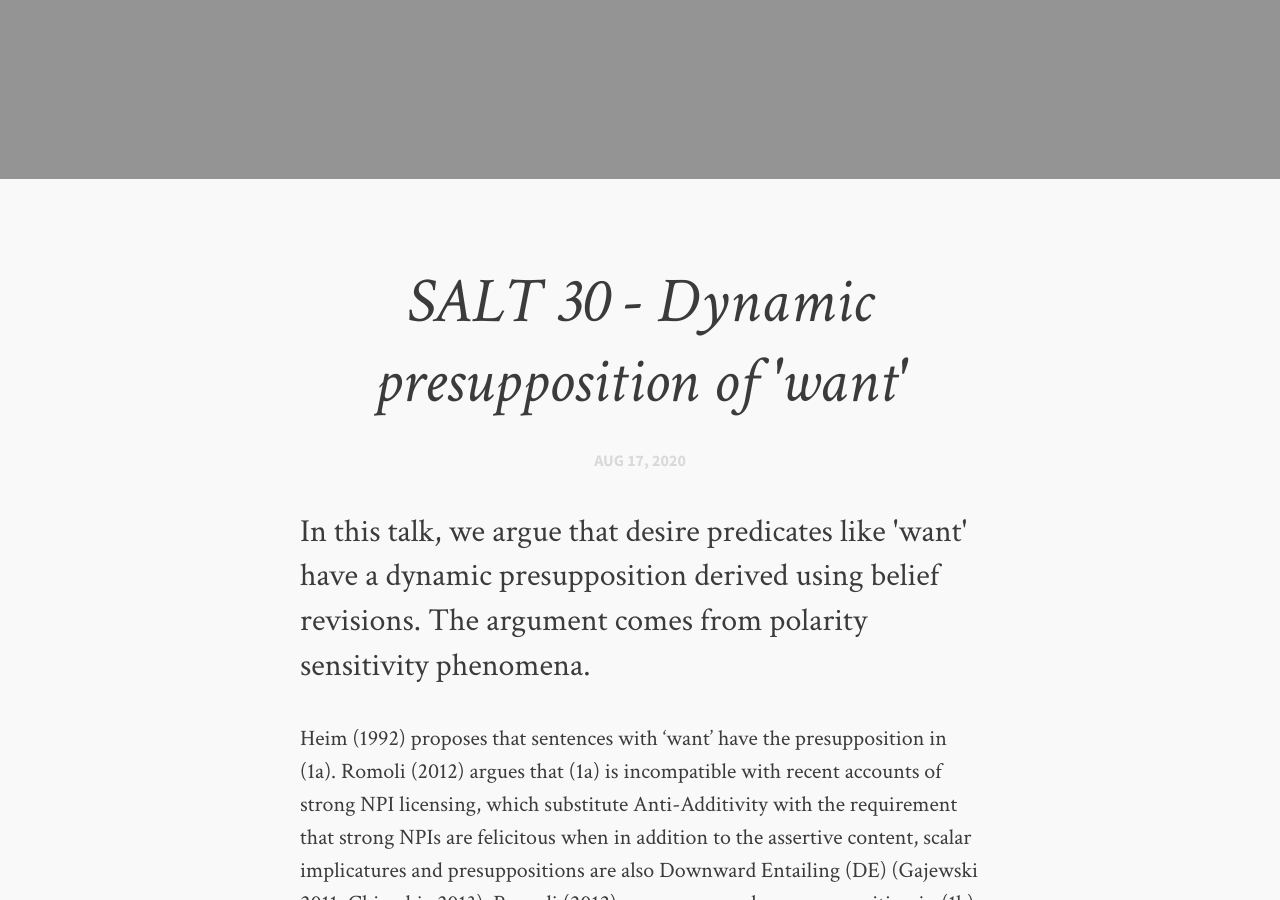
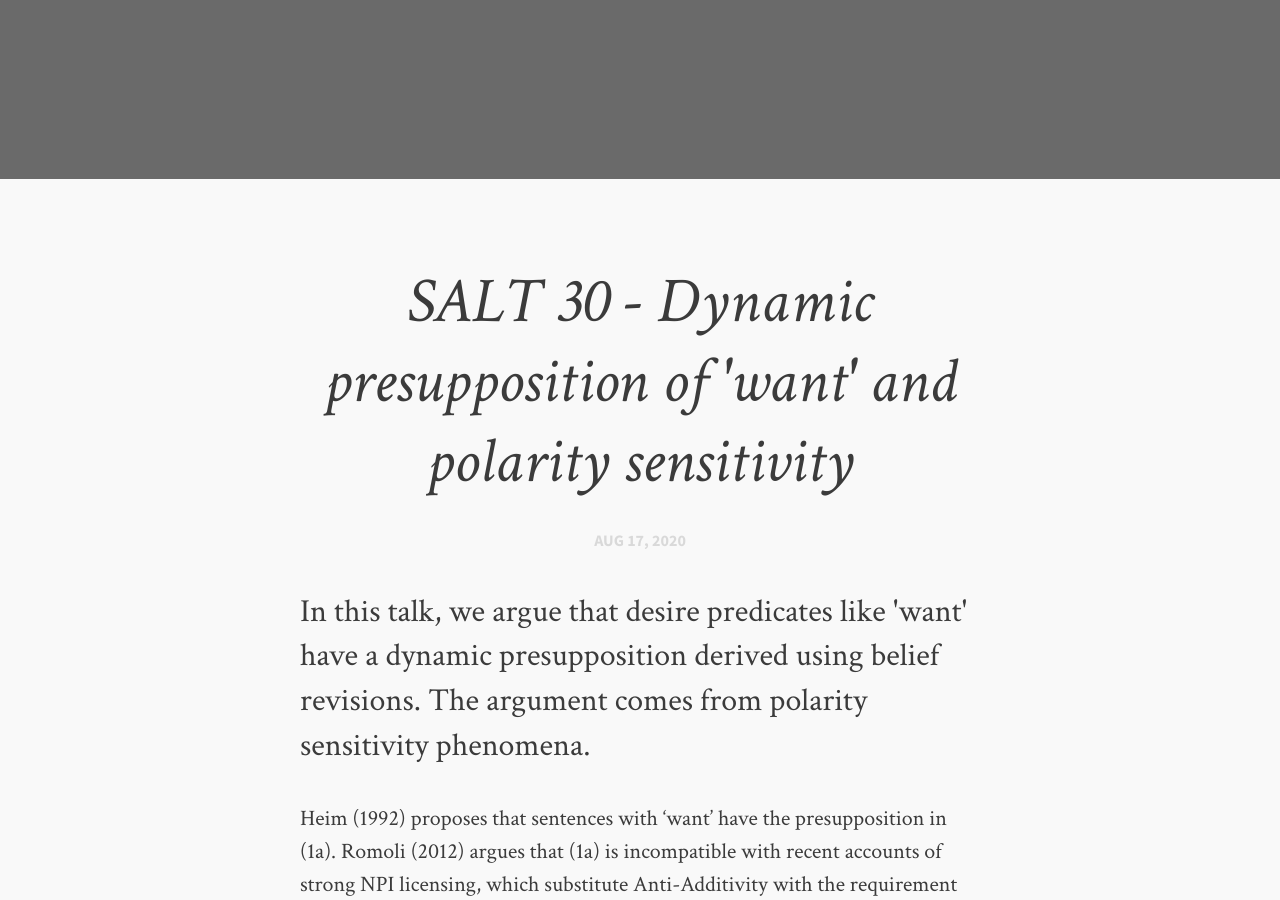
Before and after one commit to julie-goncharov/julie-goncharov.github.io, a Jekyll site: the page built from _posts/2020-08-17-salt30.md, in a window 1280 px wide and 900 px high, scrolled down 371 px. Built offline with Jekyll 4.4.1, drawn with Linux system fonts in a browser that asks for light colours; comment, search, counter and statistics services are not loaded.

Commit message:
update file

```diff
--- a/_posts/2020-08-17-salt30.md
+++ b/_posts/2020-08-17-salt30.md
@@ -1,6 +1,6 @@
 ---
-layout: post-light-feature
-title: SALT 30 - Dynamic presupposition of 'want'
+layout: post
+title: SALT 30 - Dynamic presupposition of 'want' and polarity sensitivity
 description: "In this talk, we argue that desire predicates like 'want' have a dynamic presupposition derived using belief revisions. The argument comes from polarity sensitivity phenomena."
 categories: articles
 date: 2020-08-17
```
